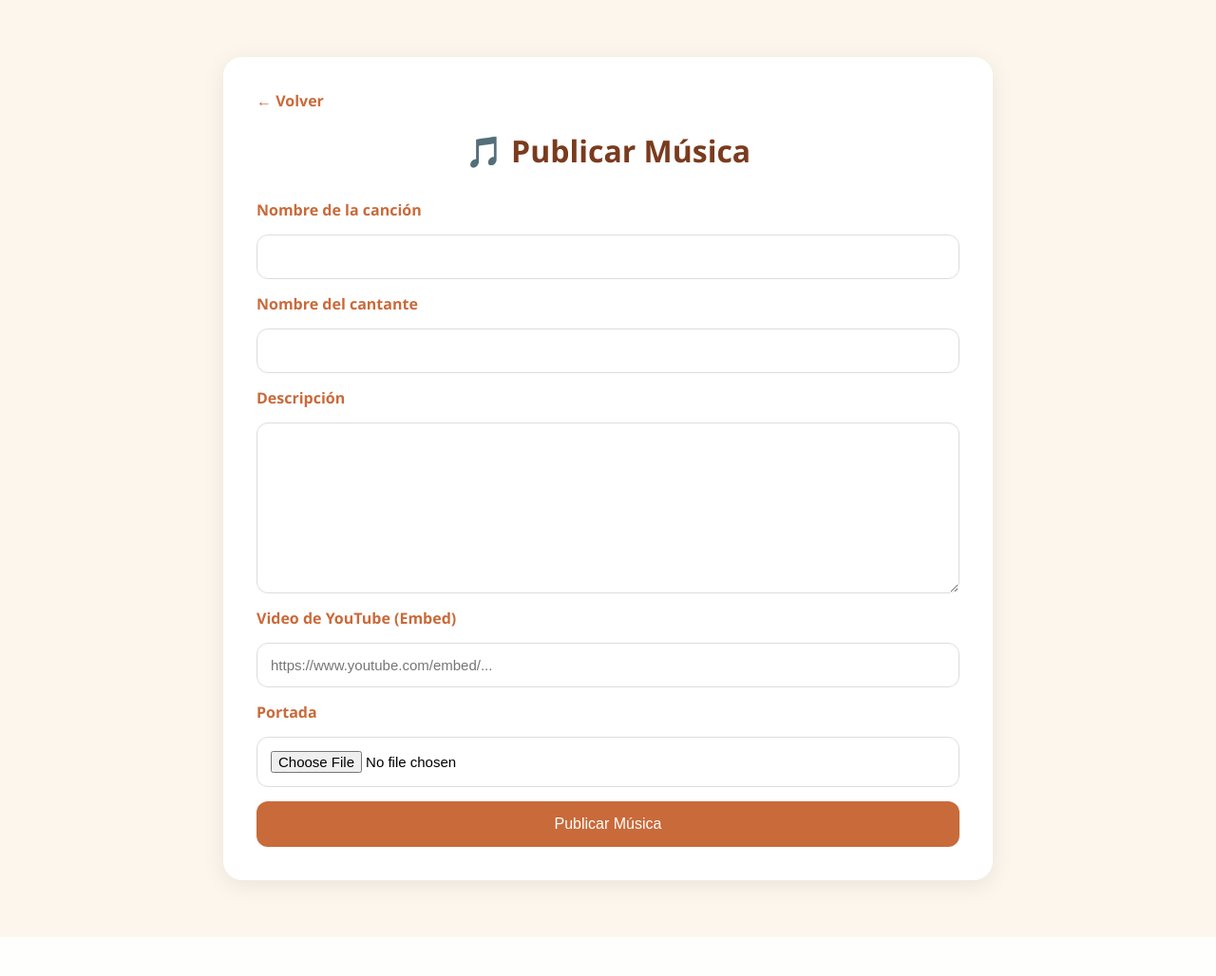
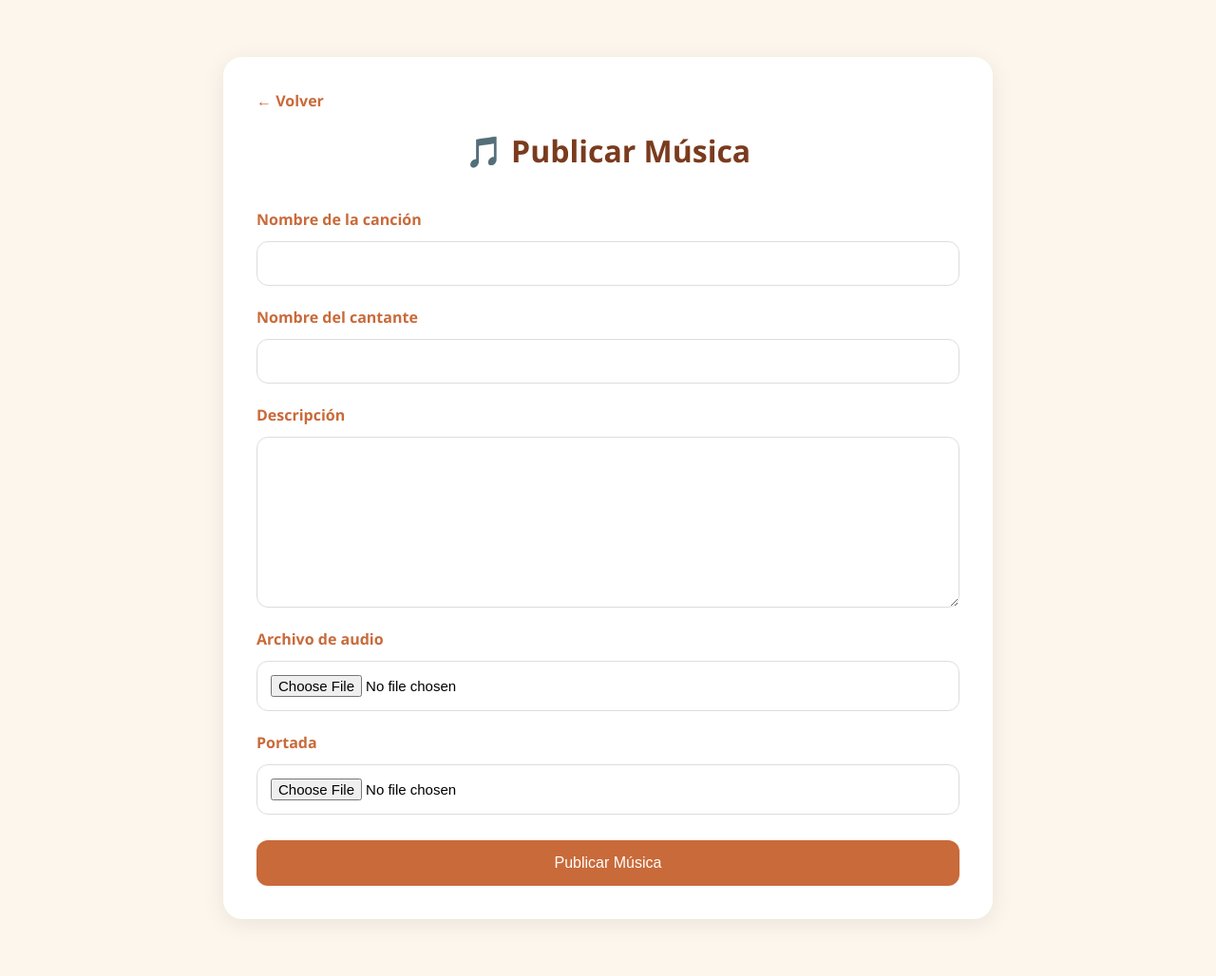
Before and after one commit to soyartesv2027-rgb/SoyArte, a PHP site: page /publicar_musica.php in a window 1280 px wide. Shown: the whole page at 95% size. Before the commit the page ends 987 px from the top, so only its background shows below. Run offline with PHP 8.4, Linux system fonts and the light colour scheme; the visitor is signed in with stand-in values (Sample User, id 1).

Commit message:
arreglo en musica

```diff
--- a/components/navbar.php
+++ b/components/navbar.php
@@ -35,6 +35,7 @@
             <a href="Pantalla-de-carga/PC-pintura.html" class="nav-link link-dark">
                 <i class="fa-solid fa-image me-2"></i>
                 Pinturas
+            </a>
         </li>
 
         <li class="mb-2">
--- a/poesia.php
+++ b/poesia.php
@@ -25,10 +25,9 @@ $resultado = $stmt->get_result();
     <link rel="stylesheet" href="https://cdn.jsdelivr.net/npm/bootstrap@5.3.0/dist/css/bootstrap.min.css">
     <link rel="stylesheet" href="https://cdnjs.cloudflare.com/ajax/libs/font-awesome/6.4.0/css/all.min.css">
     <link rel="stylesheet" href="styles/poesia.css">
-<<<<<<< HEAD
-=======
+
     <link rel="stylesheet" href="style.css">
->>>>>>> 0c5faa6b462c3546a2263bd803e57347cafee744
+
 </head>
 <body>
 
--- a/publicar_musica.php
+++ b/publicar_musica.php
@@ -16,13 +16,45 @@ if($_SERVER["REQUEST_METHOD"] == "POST"){
     $nombre_cancion = trim($_POST['nombre_cancion']);
     $nombre_cantante = trim($_POST['nombre_cantante']);
     $descripcion = trim($_POST['descripcion']);
-    $video = trim($_POST['video']);
 
+    $audio = "";
     $portada = "";
 
+    // SUBIR AUDIO
+    if(isset($_FILES['audio']) && $_FILES['audio']['error'] == 0){
+
+        $permitidos = ['mp3','wav','ogg'];
+
+        $extension = strtolower(
+            pathinfo($_FILES['audio']['name'], PATHINFO_EXTENSION)
+        );
+
+        if(!in_array($extension, $permitidos)){
+            $mensaje = "❌ Formato de audio no permitido";
+        }else{
+
+            if($_FILES['audio']['size'] > 20 * 1024 * 1024){
+                $mensaje = "❌ El audio supera los 20MB";
+            }else{
+
+                $audio = time() . "_audio." . $extension;
+
+                move_uploaded_file(
+                    $_FILES['audio']['tmp_name'],
+                    "uploads/musica/" . $audio
+                );
+            }
+        }
+    }
+
+    // SUBIR PORTADA
     if(isset($_FILES['portada']) && $_FILES['portada']['error'] == 0){
 
-        $portada = time() . "_" . basename($_FILES['portada']['name']);
+        $extensionPortada = strtolower(
+            pathinfo($_FILES['portada']['name'], PATHINFO_EXTENSION)
+        );
+
+        $portada = time() . "_cover." . $extensionPortada;
 
         move_uploaded_file(
             $_FILES['portada']['tmp_name'],
@@ -30,13 +62,15 @@ if($_SERVER["REQUEST_METHOD"] == "POST"){
         );
     }
 
+    if(empty($mensaje)){
+
         $sql = "INSERT INTO musica
         (
             usuario_id,
             nombre_cancion,
             nombre_cantante,
             descripcion,
-        video,
+            audio,
             portada
         )
         VALUES (?,?,?,?,?,?)";
@@ -49,7 +83,7 @@ if($_SERVER["REQUEST_METHOD"] == "POST"){
             $nombre_cancion,
             $nombre_cantante,
             $descripcion,
-        $video,
+            $audio,
             $portada
         );
 
@@ -61,6 +95,7 @@ if($_SERVER["REQUEST_METHOD"] == "POST"){
 
             $mensaje = "❌ Error al guardar la publicación";
 
+        }
     }
 }
 ?>
@@ -89,9 +124,7 @@ if($_SERVER["REQUEST_METHOD"] == "POST"){
         <?php if(!empty($mensaje)): ?>
 
             <div class="mensaje">
-
                 <?php echo $mensaje; ?>
-
             </div>
 
         <?php endif; ?>
@@ -102,42 +135,57 @@ if($_SERVER["REQUEST_METHOD"] == "POST"){
     class="form-musica"
 >
 
-            <label>Nombre de la canción</label>
+    <label for="nombre_cancion">
+        Nombre de la canción
+    </label>
 
     <input
         type="text"
+        id="nombre_cancion"
         name="nombre_cancion"
         required
     >
 
-            <label>Nombre del cantante</label>
+    <label for="nombre_cantante">
+        Nombre del cantante
+    </label>
 
     <input
         type="text"
+        id="nombre_cantante"
         name="nombre_cantante"
         required
     >
 
-            <label>Descripción</label>
+    <label for="descripcion">
+        Descripción
+    </label>
 
     <textarea
+        id="descripcion"
         name="descripcion"
         required
     ></textarea>
 
-            <label>Video de YouTube (Embed)</label>
+    <label for="audio">
+        Archivo de audio
+    </label>
 
     <input
-                type="text"
-                name="video"
-                placeholder="https://www.youtube.com/embed/..."
+        type="file"
+        id="audio"
+        name="audio"
+        accept=".mp3,.wav,.ogg"
         required
     >
 
-            <label>Portada</label>
+    <label for="portada">
+        Portada
+    </label>
 
     <input
         type="file"
+        id="portada"
         name="portada"
         accept="image/*"
         required
--- a/styles/publicar_musica.css
+++ b/styles/publicar_musica.css
@@ -46,23 +46,22 @@ body{
 .form-musica{
     display:flex;
     flex-direction:column;
-    gap:15px;
+    gap:12px;
 }
 
 .form-musica label{
     font-weight:600;
     color:var(--terracota);
+    margin-top:10px;
 }
 
-.form-musica input,
-.form-musica textarea{
-
+.form-musica input[type="text"],
+.form-musica textarea,
+.form-musica input[type="file"]{
+    width:100%;
     padding:14px;
-
     border:1px solid #ddd;
-
     border-radius:12px;
-
     font-size:15px;
 }
 
@@ -72,21 +71,14 @@ body{
 }
 
 .form-musica button{
-
+    margin-top:15px;
     background:var(--terracota);
-
     color:white;
-
     border:none;
-
     padding:15px;
-
     border-radius:12px;
-
     cursor:pointer;
-
     font-size:16px;
-
     transition:.3s;
 }
 
@@ -103,35 +95,26 @@ body{
     text-align:center;
 }
 
-@media screen and (max-width: 768px){
+@media(max-width:768px){
 
     .contenedor{
-        margin: 20px auto;
-        padding: 15px;
+        margin:20px auto;
+        padding:15px;
     }
 
     .card-form{
-        padding: 25px;
-        border-radius: 15px;
+        padding:25px;
     }
 
     .card-form h1{
-        font-size: 28px;
-        margin: 15px 0 25px;
-    }
-
-    .form-musica input,
-    .form-musica textarea{
-        font-size: 14px;
-        padding: 12px;
+        font-size:28px;
     }
 
     .form-musica textarea{
-        min-height: 150px;
+        min-height:150px;
     }
 
     .form-musica button{
-        padding: 14px;
-        font-size: 15px;
+        font-size:15px;
     }
 }
```
Also changed, not shown: editar_musica.php (+75 -23 lines), styles/ver_musica.css (+12 -0 lines), test.php (added, +9 -0 lines), ver_musica.php (+10 -6 lines), images/soyarte logo 1.png (added), style.css (line endings or trailing spaces), 3 other files. Lines whose indentation alone changed are shown as unchanged.
